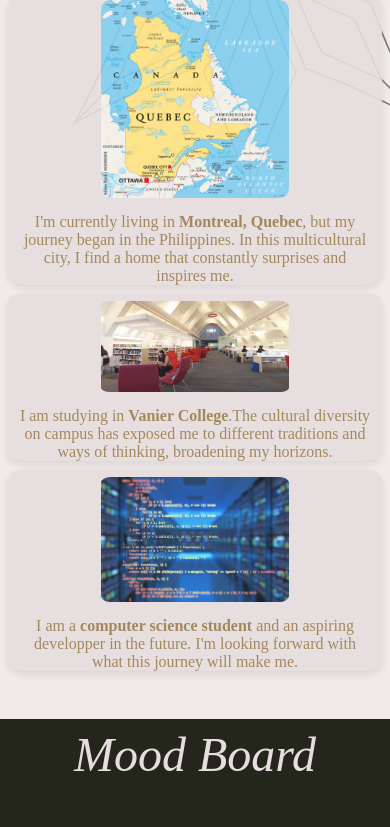
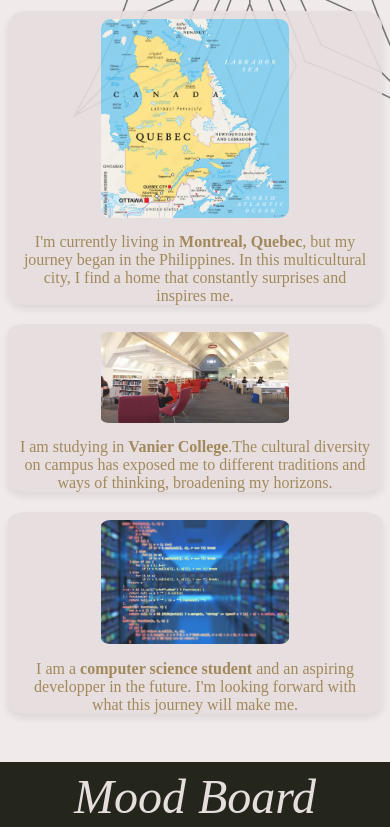
Before and after one commit to jannalmb00/Personal-Website, a plain HTML site: page me.html in a window 390 px wide. Shown: the part 109-936 px from the top of the page. Drawn offline with Linux system fonts and the light colour scheme; grey boxes are pictures that could not be loaded.

Commit message:
Modified keyframe up

```diff
--- a/style.css
+++ b/style.css
@@ -434,6 +434,7 @@ li{
     text-align: center;
     align-items: stretch;
     box-sizing: border-box;
+    margin-top: 7%;
   }
   #bg-img h4{
     margin: 3% 3% auto 3%;
@@ -450,7 +451,7 @@ li{
     border-radius: 5%;
     margin: 0 2% 0 2%;
     padding-top: 2%;
-    margin-bottom: 2%;
+    margin-bottom: 5%;
     color: #9a7f4d;
     opacity: 0.9;
     box-shadow: 0 4px 8px rgba(0, 0, 0, 0.1);
```
